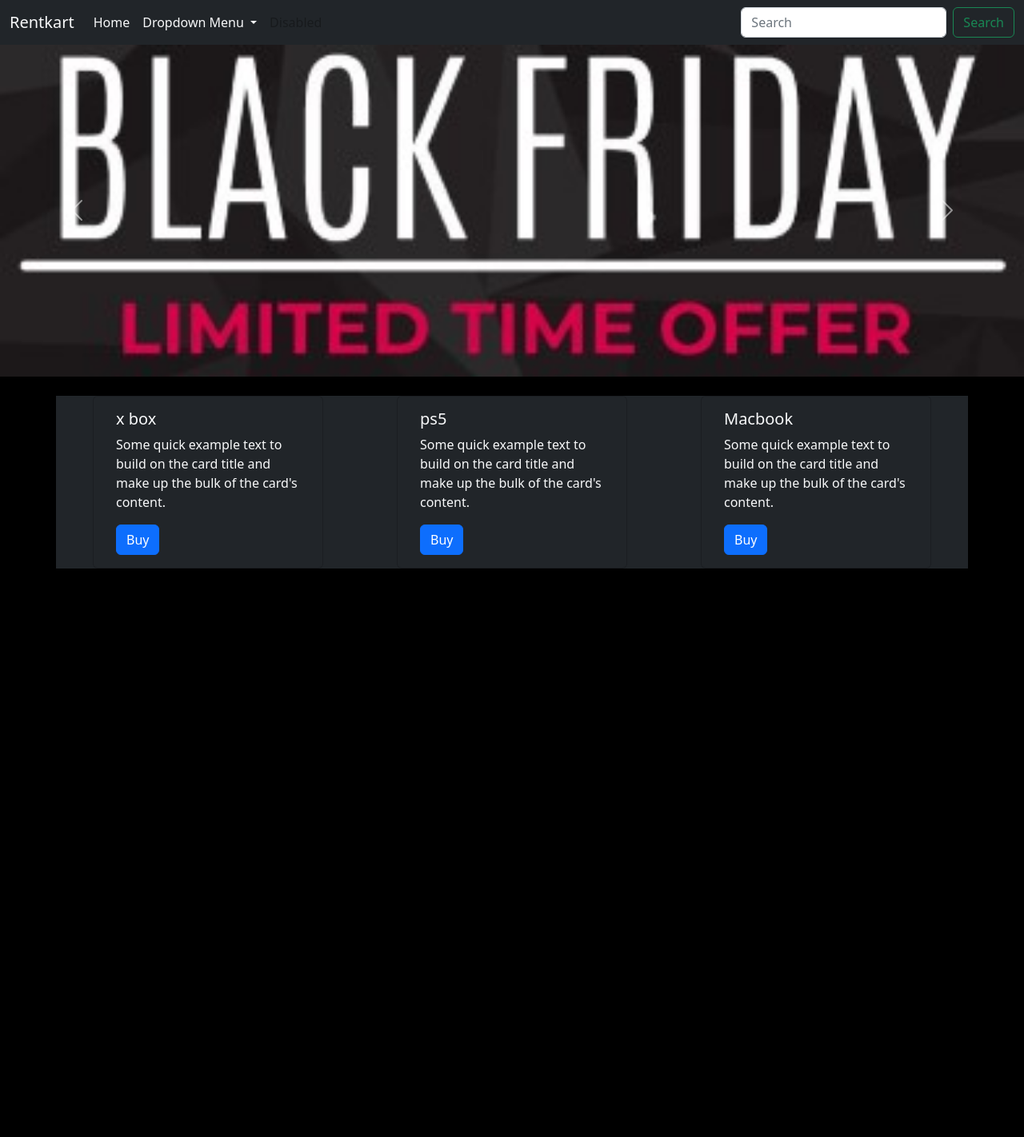
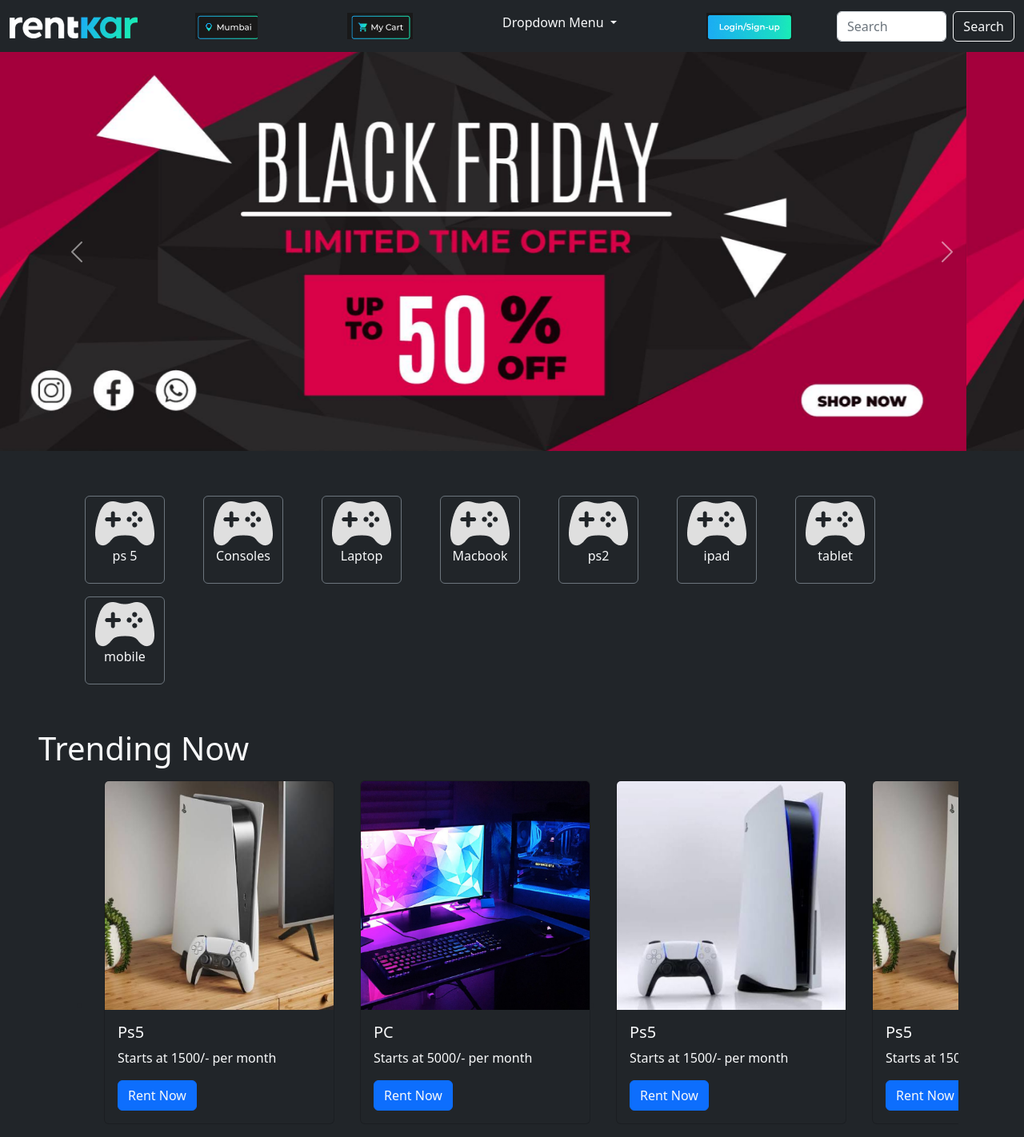
Before and after one commit to Abhishekjani2509/task, a plain HTML site: page index.html in a window 1280 px wide. Shown: the whole page at 80% size. Before the commit the page ends 800 px from the top, so only its background shows below. Drawn offline with nearby package versions, Linux system fonts and the light colour scheme.

Commit message:
1 commit

```diff
--- /dev/null
+++ b/img/style.css
@@ -0,0 +1,41 @@
+/* *{
+    margin: 0;
+    padding: 0;
+    background-color: black;
+    color: white;
+}
+body{
+    background-color: black;
+} */
+
+
+/* .navbar ul{
+    display: flex;
+}
+.navbar ul li{
+    padding: 25px;
+    list-style: none;
+}
+.search{
+
+} */
+
+@media (max-width: 395px) {
+    .cardbox{
+        /* background: green; */
+    }
+    .buttones{
+        margin-left: 0px;
+        margin-right: 0px;
+        padding: 0px;
+    }
+    .buttones img{
+        height: 20px;
+        margin-left: 0px;
+        margin-right: 0px;
+        padding: 0px;
+    }
+}
+.hozbox{
+    overflow-x: auto;
+}
--- a/index.html
+++ b/index.html
@@ -1,73 +1,81 @@
 <!doctype html>
 <html lang="en">
+
 <head>
   <meta charset="utf-8">
   <meta name="viewport" content="width=device-width, initial-scale=1">
-    <title>Rentkart</title>
-    <link href="https://cdn.jsdelivr.net/npm/bootstrap@5.2.2/dist/css/bootstrap.min.css" rel="stylesheet" integrity="sha384-Zenh87qX5JnK2Jl0vWa8Ck2rdkQ2Bzep5IDxbcnCeuOxjzrPF/et3URy9Bv1WTRi" crossorigin="anonymous">
+  <title>Bootstrap demo</title>
+  <link rel="stylesheet" href="img/style.css">
+  <link href="https://cdn.jsdelivr.net/npm/bootstrap@5.2.2/dist/css/bootstrap.min.css" rel="stylesheet"
+    integrity="sha384-Zenh87qX5JnK2Jl0vWa8Ck2rdkQ2Bzep5IDxbcnCeuOxjzrPF/et3URy9Bv1WTRi" crossorigin="anonymous">
 </head>
-  <body>
-    <style>
-        body{
-            background-color: black;
-        }
-    </style>
+
+<body class="bg-dark box-sizing: border-box">
+
 
 
   <nav class="navbar navbar-expand-lg bg-dark">
     <div class="container-fluid">
-        <a class="navbar-brand text-light" href="#">Rentkart</a>
-        <button class="navbar-toggler" type="button" data-bs-toggle="collapse" data-bs-target="#navbarSupportedContent" aria-controls="navbarSupportedContent" aria-expanded="false" aria-label="Toggle navigation">
+      <a class="navbar-brand" href="#"><img src="img/logosample 1.png"></a>
+      <button class="navbar-toggler" type="button" data-bs-toggle="collapse" data-bs-target="#navbarSupportedContent"
+        aria-controls="navbarSupportedContent" aria-expanded="false" aria-label="Toggle navigation">
         <span class="navbar-toggler-icon"></span>
       </button>
       <div class="collapse navbar-collapse" id="navbarSupportedContent">
         <ul class="navbar-nav me-auto mb-2 mb-lg-0">
           <li class="nav-item">
-              <a class="nav-link active text-light" aria-current="page" href="#">Home</a>
+            <a class="nav-link active mx-5" aria-current="page" href="#"><img src="img/Mumbai.png"></a>
           </li>
-
+          <li class="nav-item">
+            <a class="nav-link mx-5" href="#"><img src="img/My Cart.png"></a>
+          </li>
           <li class="nav-item dropdown">
-              <a class="nav-link dropdown-toggle text-light" href="#" role="button" data-bs-toggle="dropdown" aria-expanded="false">
+            <a class="nav-link dropdown-toggle text-light mx-5" href="#" role="button" data-bs-toggle="dropdown"
+              aria-expanded="false">
               Dropdown Menu
             </a>
             <ul class="dropdown-menu">
-                <li><a class="dropdown-item" href="#">Rentkart sales</a></li>
-                <li><a class="dropdown-item" href="#">Rentkart e-commerce</a></li>
-                <li><hr class="dropdown-divider"></li>
-                <li><a class="dropdown-item" href="#">Rentkart bussiness</a></li>
+              <li><a class="dropdown-item" href="#">list items</a></li>
+              <li><a class="dropdown-item" href="#">Rentkart Sales</a></li>
+              <li><a class="dropdown-item" href="#">Rentkart Bussiness</a></li>
+              <li><a class="dropdown-item" href="#">Rentkart for Events</a></li>
+              <li><a class="dropdown-item" href="#">Invest in ecosystem</a></li>
             </ul>
           </li>
           <li class="nav-item">
-              <a class="nav-link disabled">Disabled</a>
+            <a class="nav-link mx-5" href="#"><img src="img/Sign-up.png"></a>
           </li>
         </ul>
         <form class="d-flex" role="search">
           <input class="form-control me-2" type="search" placeholder="Search" aria-label="Search">
-            <button class="btn btn-outline-success" type="submit">Search</button>
+          <button class="btn btn-outline-light" type="submit">Search</button>
         </form>
       </div>
+
     </div>
   </nav>
 
 
 
-      <div id="carouselExampleControlsNoTouching" class="carousel slide" data-bs-touch="false">
+
+
+  <div id="carouselExampleControls" class="carousel slide" data-bs-ride="carousel">
     <div class="carousel-inner">
       <div class="carousel-item active">
-            <img src="logo.jpg" class="d-block w-100" alt="...">
+        <img src="img/6085599 1.png" class="d-block w-100" alt="...">
       </div>
       <div class="carousel-item">
-            <img src="logo.jpg" class="d-block w-100" alt="...">
+        <img src="img/6085599 1.png" class="d-block w-100" alt="...">
       </div>
       <div class="carousel-item">
-            <img src="logo.jpg" class="d-block w-100" alt="...">
+        <img src="img/6085599 1.png" class="d-block w-100" alt="...">
       </div>
     </div>
-        <button class="carousel-control-prev" type="button" data-bs-target="#carouselExampleControlsNoTouching" data-bs-slide="prev">
+    <button class="carousel-control-prev" type="button" data-bs-target="#carouselExampleControls" data-bs-slide="prev">
       <span class="carousel-control-prev-icon" aria-hidden="true"></span>
       <span class="visually-hidden">Previous</span>
     </button>
-        <button class="carousel-control-next" type="button" data-bs-target="#carouselExampleControlsNoTouching" data-bs-slide="next">
+    <button class="carousel-control-next" type="button" data-bs-target="#carouselExampleControls" data-bs-slide="next">
       <span class="carousel-control-next-icon" aria-hidden="true"></span>
       <span class="visually-hidden">Next</span>
     </button>
@@ -77,35 +85,107 @@
 
 
 
-      <div class="container my-4 bg-dark">
-        <div class="row">
-          <div class="card col-md-3 mx-auto bg-dark" style="width: 18rem;">
+  <!-- <h1 class="text-light mx-5 mt-3">select from Category</h1> -->
 
-              <div class="card-body text-light">
-                <h5 class="card-title">x box</h5>
-                <p class="card-text">Some quick example text to build on the card title and make up the bulk of the card's content.</p>
-                <a href="#" class="btn btn-primary">Buy</a>
+  <div class="cardbox container d-flex flex-row  my-5 mt-5 flex-wrap w-100 ">
+
+
+    <button type="button" class="buttones btn btn-drak mx-4 my-2 border border-secondary"><img src="img/controller.png">
+      <p class="text-light">ps 5 </p>
+    </button>
+    <button type="button" class="buttones btn btn-drak mx-4 my-2 border border-secondary"><img src="img/controller.png">
+      <p class="text-light">Consoles</p>
+    </button>
+    <button type="button" class="buttones btn btn-drak mx-4 my-2 border border-secondary"><img src="img/controller.png">
+      <p class="text-light">Laptop</p>
+    </button>
+    <button type="button" class="buttones btn btn-drak mx-4 my-2 border border-secondary"><img src="img/controller.png">
+      <p class="text-light">Macbook</p>
+    </button>
+    <button type="button" class="buttones btn btn-drak mx-4 my-2 border border-secondary"><img src="img/controller.png">
+      <p class="text-light">ps2</p>
+    </button>
+    <button type="button" class="buttones btn btn-drak mx-4 my-2 border border-secondary"><img src="img/controller.png">
+      <p class="text-light">ipad</p>
+    </button>
+    <button type="button" class="buttones btn btn-drak mx-4 my-2 border border-secondary"><img src="img/controller.png">
+      <p class="text-light">tablet</p>
+    </button>
+    <button type="button" class="buttones btn btn-drak mx-4 my-2 border border-secondary"><img src="img/controller.png">
+      <p class="text-light">mobile</p>
+    </button>
+
+  </div>
+
+
+
+
+
+  <h1 class="text-light mx-5 mt-3">Trending Now</h1>
+  <div class="box-sizing: border-box container mt-3">
+
+    <ul class="hozbox d-flex box-sizing: border-box">
+      <li>
+        <div class="card bg-dark mx-3" style="width: 18rem;">
+          <img src="img/ps5.png" class="card-img-top" alt="...">
+          <div class="card-body">
+            <h5 class="card-title text-light">Ps5</h5>
+            <p class="card-text text-light">Starts at 1500/- per month</p>
+            <a href="#" class="btn btn-primary text-light">Rent Now</a>
           </div>
         </div>
-
-          <div class="card col-md-3 mx-auto bg-dark" style="width: 18rem;">
-
-              <div class="card-body text-light">
-                <h5 class="card-title">ps5</h5>
-                <p class="card-text">Some quick example text to build on the card title and make up the bulk of the card's content.</p>
-                <a href="#" class="btn btn-primary">Buy</a>
+      </li>
+      <li>
+        <div class="card bg-dark mx-3" style="width: 18rem;">
+          <img src="img/pc.png" class="card-img-top" alt="...">
+          <div class="card-body">
+            <h5 class="card-title text-light">PC</h5>
+            <p class="card-text text-light">Starts at 5000/- per month</p>
+            <a href="#" class="btn btn-primary text-light">Rent Now</a>
           </div>
         </div>
-
-          <div class="card col-md-3 mx-auto bg-dark" style="width: 18rem;">
-
-              <div class="card-body text-light">
-                <h5 class="card-title" id="harry">Macbook</h5>
-                <p class="card-text">Some quick example text to build on the card title and make up the bulk of the card's content.</p>
-                <a href="#" class="btn btn-primary">Buy</a>
+      </li>
+      <li>
+        <div class="card bg-dark mx-3" style="width: 18rem;">
+          <img src="img/ps.png" class="card-img-top" alt="...">
+          <div class="card-body">
+            <h5 class="card-title text-light">Ps5</h5>
+            <p class="card-text text-light">Starts at 1500/- per month</p>
+            <a href="#" class="btn btn-primary text-light">Rent Now</a>
           </div>
         </div>
+      </li>
+      <li>
+        <div class="card bg-dark mx-3" style="width: 18rem;">
+          <img src="img/ps5.png" class="card-img-top" alt="...">
+          <div class="card-body">
+            <h5 class="card-title text-light">Ps5</h5>
+            <p class="card-text text-light">Starts at 1500/- per month</p>
+            <a href="#" class="btn btn-primary text-light">Rent Now</a>
           </div>
+        </div>
+      </li>
+      <li>
+        <div class="card bg-dark mx-3" style="width: 18rem;">
+          <img src="img/pc.png" class="card-img-top" alt="...">
+          <div class="card-body">
+            <h5 class="card-title text-light">Ps5</h5>
+            <p class="card-text text-light">Starts at 1500/- per month</p>
+            <a href="#" class="btn btn-primary text-light">Rent Now</a>
+          </div>
+        </div>
+      </li>
+      <li>
+        <div class="card bg-dark mx-3" style="width: 18rem;">
+          <img src="img/ps5.png" class="card-img-top" alt="...">
+          <div class="card-body">
+            <h5 class="card-title text-light">Ps5</h5>
+            <p class="card-text text-light">Starts at 5000/- per month</p>
+            <a href="#" class="btn btn-primary text-light">Rent Now</a>
+          </div>
+        </div>
+      </li>
+    </ul>
 
 
 
@@ -114,9 +194,9 @@
 
 
 
+  <script src="https://cdn.jsdelivr.net/npm/bootstrap@5.2.2/dist/js/bootstrap.bundle.min.js"
+    integrity="sha384-OERcA2EqjJCMA+/3y+gxIOqMEjwtxJY7qPCqsdltbNJuaOe923+mo//f6V8Qbsw3"
+    crossorigin="anonymous"></script>
+</body>
 
-
-
-    <script src="https://cdn.jsdelivr.net/npm/bootstrap@5.2.2/dist/js/bootstrap.bundle.min.js" integrity="sha384-OERcA2EqjJCMA+/3y+gxIOqMEjwtxJY7qPCqsdltbNJuaOe923+mo//f6V8Qbsw3" crossorigin="anonymous"></script>
-  </body>
 </html>
```
Also changed, not shown: img/6085599 1.png (added), img/Mumbai.png (added), img/My Cart.png (added), img/Sign-up.png (added), img/aling icon grey changes icon-11 1.png (added), img/controller.png (added), img/logosample 1.png (added), img/pc.png (added), img/ps.png (added), img/ps5.png (added), logo.jpg (deleted), logo2.jpg (deleted). Lines whose indentation alone changed are shown as unchanged.
